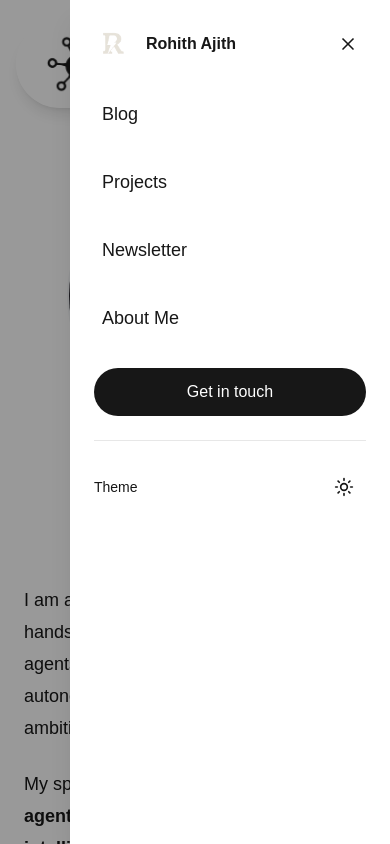
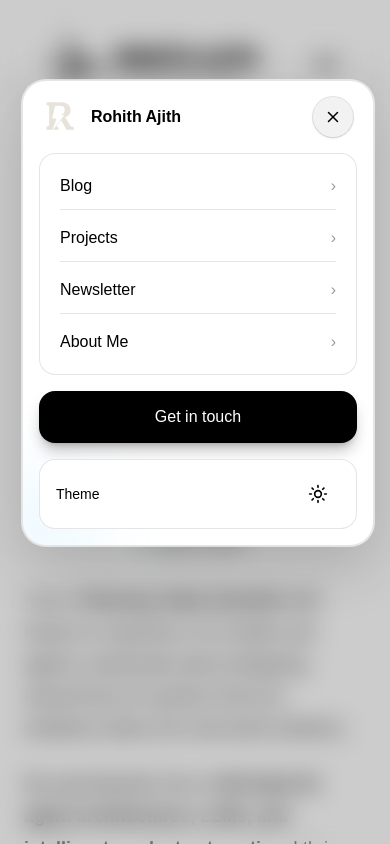
Before and after one commit to rohithajith/perosnalwebsite, a Next.js app: page /about in a window 390 px wide. Both pictures are taken after a click on the button "Open menu". Shown: the top 844 px of the page. Built offline with nearby package versions, Linux system fonts and the light colour scheme; a web font is replaced by a local one.

Commit message:
Refine mobile menu light theme styles

```diff
--- a/src/components/mobile-nav.tsx
+++ b/src/components/mobile-nav.tsx
@@ -1,109 +1,165 @@
 "use client";
 
-import React, { useEffect, useRef } from "react";
+import React, { useEffect, useRef, useState } from "react";
 import { useRouter } from "next/navigation";
+import { useTheme } from "next-themes";
 import { SITE_CONFIG } from "@/lib/constants";
 import { ThemeToggle } from "./theme-toggle";
 
 export default function MobileNav({ onClose }: { onClose: () => void }) {
   const dialogRef = useRef<HTMLDivElement | null>(null);
+  const closeBtnRef = useRef<HTMLButtonElement | null>(null);
   const router = useRouter();
+  const { resolvedTheme, setTheme } = useTheme();
+  const [open, setOpen] = useState(false);
+  const closeTimeoutRef = useRef<number | null>(null);
+
+  const toggleTheme = React.useCallback(() => {
+    setTheme(resolvedTheme === "dark" ? "light" : "dark");
+  }, [resolvedTheme, setTheme]);
+
+  const requestClose = React.useCallback(() => {
+    setOpen(false);
+    if (closeTimeoutRef.current) window.clearTimeout(closeTimeoutRef.current);
+    closeTimeoutRef.current = window.setTimeout(() => {
+      onClose();
+      closeTimeoutRef.current = null;
+    }, 220);
+  }, [onClose]);
 
   useEffect(() => {
-    // Lock body scroll when menu is open - simple approach
     const originalOverflow = document.body.style.overflow;
-    document.body.style.overflow = 'hidden';
+    document.body.style.overflow = "hidden";
+    const id = requestAnimationFrame(() => {
+      setOpen(true);
+      closeBtnRef.current?.focus();
+    });
 
     function onKey(e: KeyboardEvent) {
-      if (e.key === "Escape") onClose();
+      if (e.key === "Escape") requestClose();
     }
     document.addEventListener("keydown", onKey);
 
     return () => {
+      cancelAnimationFrame(id);
       document.body.style.overflow = originalOverflow;
       document.removeEventListener("keydown", onKey);
+      if (closeTimeoutRef.current) {
+        window.clearTimeout(closeTimeoutRef.current);
+        closeTimeoutRef.current = null;
+      }
     };
-  }, [onClose]);
-
-  // NOTE: aggressive focus-trapping caused interactive issues on mobile.
-  // For now we rely on an initial focus target and ESC-to-close; a full
-  // focus-trap can be added later using a well-tested library.
+  }, [requestClose]);
 
   return (
-    <div className="fixed inset-0 z-[9999]" role="dialog" aria-modal="true">
+    <div className="fixed inset-0 z-[9999]" role="dialog" aria-modal="true" aria-label="Mobile navigation menu">
       {/* Backdrop */}
-      <div
-        className="absolute inset-0 bg-black/40"
+      <button
+        type="button"
+        aria-label="Close menu"
+        className={`absolute inset-0 transition-all duration-200 ease-out motion-reduce:transition-none ${
+          open
+            ? "bg-black/20 dark:bg-black/40 backdrop-blur-md opacity-100"
+            : "bg-black/0 backdrop-blur-0 opacity-0"
+        }`}
         onClick={(e) => {
           e.stopPropagation();
-          console.log('Backdrop clicked');
-          onClose();
+          requestClose();
         }}
-        style={{ pointerEvents: 'auto' }}
+        style={{ pointerEvents: "auto" }}
       />
 
-      {/* Menu Panel */}
+      {/* Floating iOS-style menu panel */}
       <div
         ref={dialogRef}
-        className="absolute right-0 top-0 bottom-0 w-80 max-w-full bg-background text-foreground p-6 shadow-xl animate-slide-in-from-right overflow-y-auto"
-        style={{ pointerEvents: 'auto' }}
+        className={`absolute right-4 top-20 w-[min(22rem,calc(100vw-2rem))] overflow-hidden rounded-3xl border border-black/10 bg-white text-black shadow-[0_20px_60px_rgba(0,0,0,0.16)] ring-1 ring-white/60 supports-[backdrop-filter]:backdrop-blur-3xl dark:border-white/10 dark:bg-zinc-900/72 dark:text-white dark:ring-white/5 dark:shadow-[0_24px_70px_rgba(0,0,0,0.45)] transition-all duration-220 ease-out motion-reduce:transition-none ${
+          open ? "opacity-100 translate-y-0 scale-100" : "opacity-0 -translate-y-3 scale-95"
+        }`}
+        style={{ pointerEvents: "auto", transformOrigin: "top right" }}
         onClick={(e) => e.stopPropagation()}
       >
-        <div className="flex items-center justify-between mb-6">
-          <div className="flex items-center">
-            <img src="/minilogos.png" alt="logo" className="w-10 h-10 object-contain" />
-            <span className="ml-3 font-semibold">{SITE_CONFIG.name}</span>
+        <div className="absolute inset-0 pointer-events-none">
+          <div className="absolute -top-8 -right-8 h-24 w-24 rounded-full bg-white/50 blur-2xl dark:bg-white/10" />
+          <div className="absolute -bottom-10 -left-10 h-28 w-28 rounded-full bg-sky-200/30 blur-2xl dark:bg-sky-400/10" />
+        </div>
+
+        <div className="relative p-4">
+          <div className="flex items-center justify-between px-1">
+            <div className="flex items-center min-w-0">
+              <img src="/minilogos-favicon.png" alt="logo" className="w-9 h-9 object-contain rounded-lg" />
+              <span className="ml-3 font-semibold text-base truncate text-black dark:text-white">{SITE_CONFIG.name}</span>
             </div>
             <button
+              ref={closeBtnRef}
               type="button"
               onClick={(e) => {
                 e.stopPropagation();
-              onClose();
+                requestClose();
               }}
               aria-label="Close menu"
-            className="p-2 hover:opacity-70 active:opacity-50 transition-opacity rounded-full hover:bg-foreground/10"
+              className="inline-flex h-10 w-10 items-center justify-center rounded-full bg-black/5 text-black shadow-sm ring-1 ring-black/10 transition hover:opacity-80 dark:bg-white/10 dark:text-white dark:ring-white/10"
             >
-            <svg width="20" height="20" viewBox="0 0 24 24" fill="none" xmlns="http://www.w3.org/2000/svg">
+              <svg width="18" height="18" viewBox="0 0 24 24" fill="none" xmlns="http://www.w3.org/2000/svg">
                 <path d="M6 6L18 18" stroke="currentColor" strokeWidth="2" strokeLinecap="round" />
                 <path d="M6 18L18 6" stroke="currentColor" strokeWidth="2" strokeLinecap="round" />
               </svg>
             </button>
           </div>
 
-        <nav className="flex flex-col gap-4">
-          {SITE_CONFIG.nav.map((item) => (
+          <div className="mt-4 rounded-2xl border border-black/10 bg-white p-2 shadow-inner shadow-white/70 dark:border-white/10 dark:bg-white/5 dark:shadow-none">
+            <nav className="flex flex-col gap-1">
+              {SITE_CONFIG.nav.map((item, index) => (
                 <button
                   key={item.href}
                   onClick={() => {
-                console.log('Navigating to:', item.href);
                     router.push(item.href);
-                setTimeout(() => onClose(), 100);
+                    requestClose();
                   }}
-              className="text-lg font-medium hover:opacity-70 active:opacity-50 transition-opacity py-3 px-2 rounded text-left w-full cursor-pointer"
+                  className="group relative flex items-center justify-between rounded-xl px-3 py-3 text-left text-black transition hover:bg-black/5 active:scale-[0.99] dark:text-white dark:hover:bg-white/5"
                 >
-              {item.label}
+                  <span className="text-base font-medium">{item.label}</span>
+                  <span className="text-black/40 transition group-hover:translate-x-0.5 dark:text-white/45">›</span>
+                  {index < SITE_CONFIG.nav.length - 1 && (
+                    <span className="pointer-events-none absolute bottom-0 left-3 right-3 h-px bg-black/10 dark:bg-white/8" />
+                  )}
                 </button>
               ))}
             </nav>
+          </div>
 
-        <div className="mt-6">
+          <div className="mt-4">
             <button
               onClick={() => {
-              console.log('Navigating to: /contact');
-              router.push('/contact');
-              setTimeout(() => onClose(), 100);
+                router.push("/contact");
+                requestClose();
               }}
-            className="block w-full text-center rounded-full py-3 bg-foreground text-background font-medium hover:opacity-90 active:scale-95 transition-all cursor-pointer"
+              className="block w-full text-center rounded-2xl py-3.5 bg-black text-white font-medium shadow-lg shadow-black/25 hover:opacity-90 active:scale-[0.99] transition-all dark:bg-white dark:text-black"
             >
               Get in touch
             </button>
           </div>
 
-        {/* Theme Toggle */}
-        <div className="mt-6 pt-6 border-t border-foreground/10">
+          <div
+            className="mt-4 rounded-2xl border border-black/10 bg-white px-4 py-3 shadow-inner shadow-white/60 transition hover:bg-black/5 dark:border-white/10 dark:bg-white/5 dark:hover:bg-white/10 dark:shadow-none"
+            role="button"
+            tabIndex={0}
+            aria-label="Toggle theme"
+            onClick={(e) => {
+              e.stopPropagation();
+              toggleTheme();
+            }}
+            onKeyDown={(e) => {
+              if (e.key === "Enter" || e.key === " ") {
+                e.preventDefault();
+                e.stopPropagation();
+                toggleTheme();
+              }
+            }}
+          >
             <div className="flex items-center justify-between">
-            <span className="text-sm font-medium">Theme</span>
+              <span className="text-sm font-medium text-black dark:text-white">Theme</span>
               <ThemeToggle size="medium" />
+            </div>
           </div>
         </div>
       </div>
--- a/src/components/theme-toggle.tsx
+++ b/src/components/theme-toggle.tsx
@@ -9,16 +9,17 @@ type ThemeToggleProps = {
 };
 
 export function ThemeToggle({ size = "normal" }: ThemeToggleProps) {
-  const { theme, setTheme } = useTheme();
+  const { resolvedTheme, setTheme } = useTheme();
 
   const sizeClasses = size === "large" ? "w-12 h-12" : size === "medium" ? "w-11 h-11" : "w-10 h-8";
   const iconSize = size === "large" ? "h-6 w-6" : size === "medium" ? "h-5 w-5" : "h-4 w-4";
 
   return (
     <button
+      type="button"
       onClick={(e) => {
         e.stopPropagation();
-        setTheme(theme === "dark" ? "light" : "dark");
+        setTheme(resolvedTheme === "dark" ? "light" : "dark");
       }}
       className={`relative inline-flex items-center justify-center rounded-full transition-colors focus:outline-none ${sizeClasses}`}
       aria-label="Toggle theme"
@@ -30,14 +31,14 @@ export function ThemeToggle({ size = "normal" }: ThemeToggleProps) {
       {/* Sun icon (light) */}
       <Sun
         className={`transition-transform transition-opacity ${iconSize} ${
-          theme === "dark" ? "opacity-0 scale-90" : "opacity-100 scale-100"
+          resolvedTheme === "dark" ? "opacity-0 scale-90" : "opacity-100 scale-100"
         }`}
       />
 
       {/* Moon icon (dark) */}
       <Moon
         className={`absolute transition-transform transition-opacity ${iconSize} ${
-          theme === "dark" ? "opacity-100 scale-100" : "opacity-0 scale-90"
+          resolvedTheme === "dark" ? "opacity-100 scale-100" : "opacity-0 scale-90"
         }`}
       />
 
```
Lines whose indentation alone changed are shown as unchanged.
